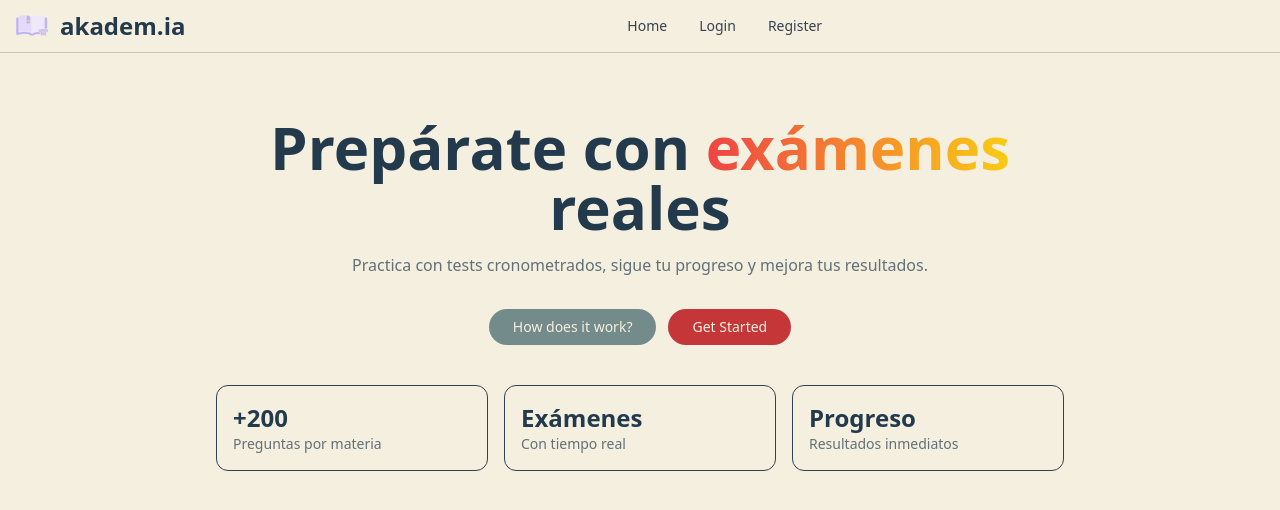
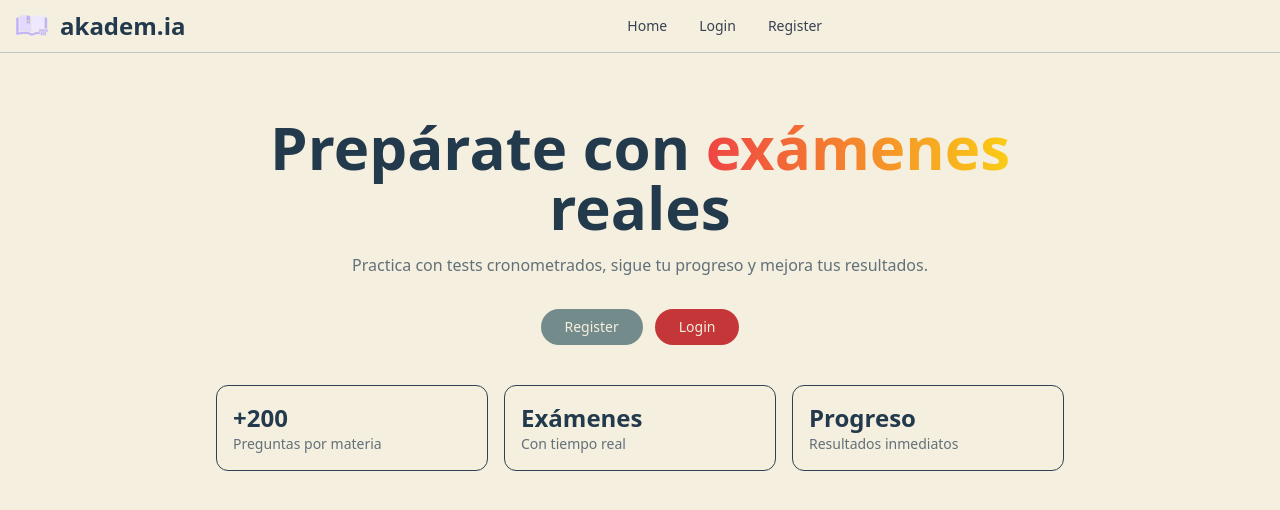
Before and after one commit to guilu/akadem.ia, a React (Vite) app in the folder frontend/: page / in a window 1280 px wide. Shown: the top 510 px of the page. Built offline with nearby package versions, Linux system fonts and the light colour scheme; no server answers.

Commit message:
💄 style (frontend) : home button labels

```diff
--- a/frontend/src/pages/HomePage.tsx
+++ b/frontend/src/pages/HomePage.tsx
@@ -25,8 +25,8 @@ export default function HomePage({ isAuthed, activeAttemptId }: { isAuthed: bool
           )}
           {!isAuthed && (
             <>
-              <Link className="btn btn-secondary rounded-full px-6" to="/register">How does it work?</Link>
-              <Link className="btn btn-primary rounded-full px-6" to="/login">Get Started</Link>
+              <Link className="btn btn-secondary rounded-full px-6" to="/register">Register</Link>
+              <Link className="btn btn-primary rounded-full px-6" to="/login">Login</Link>
             </>
           )}
         </div>
```
